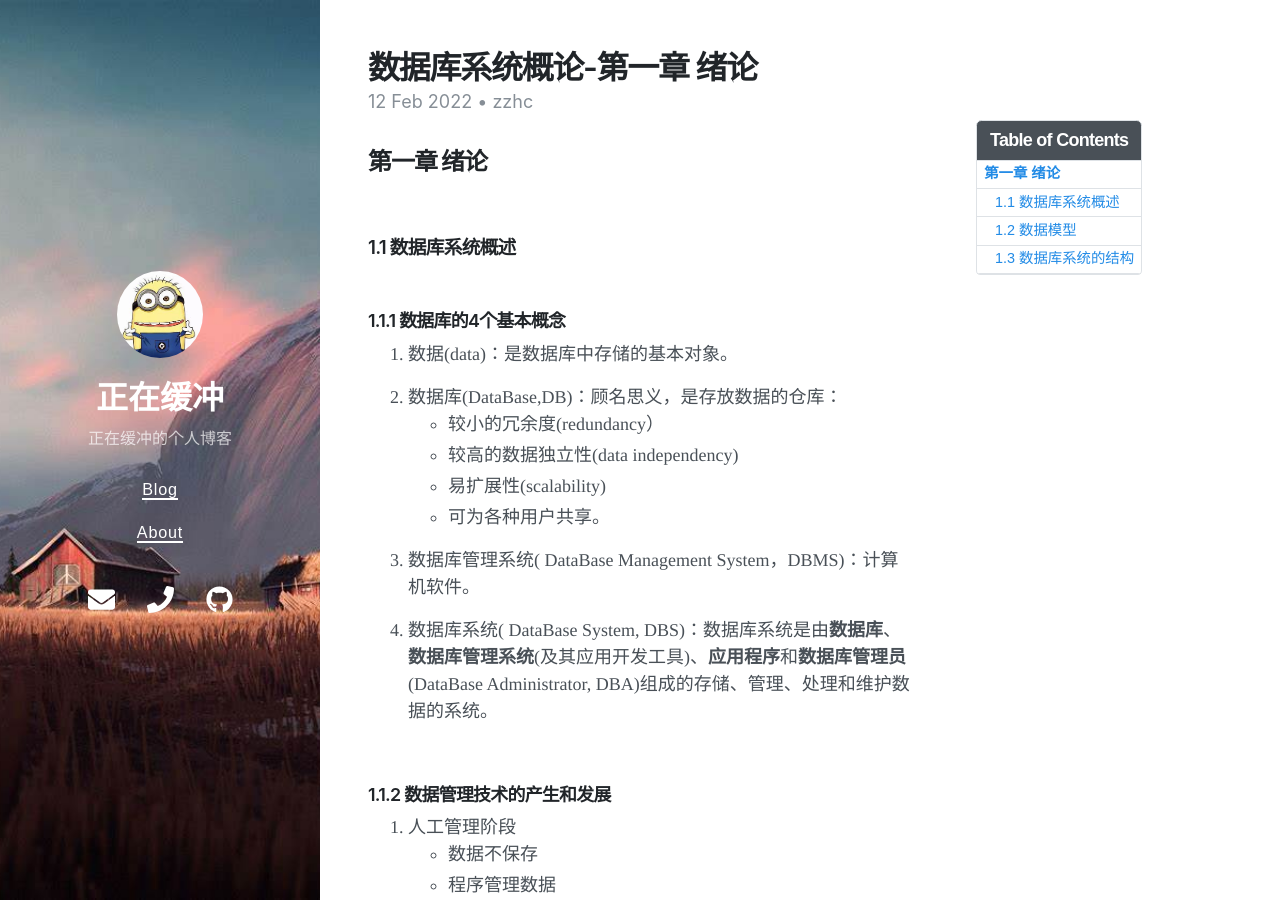
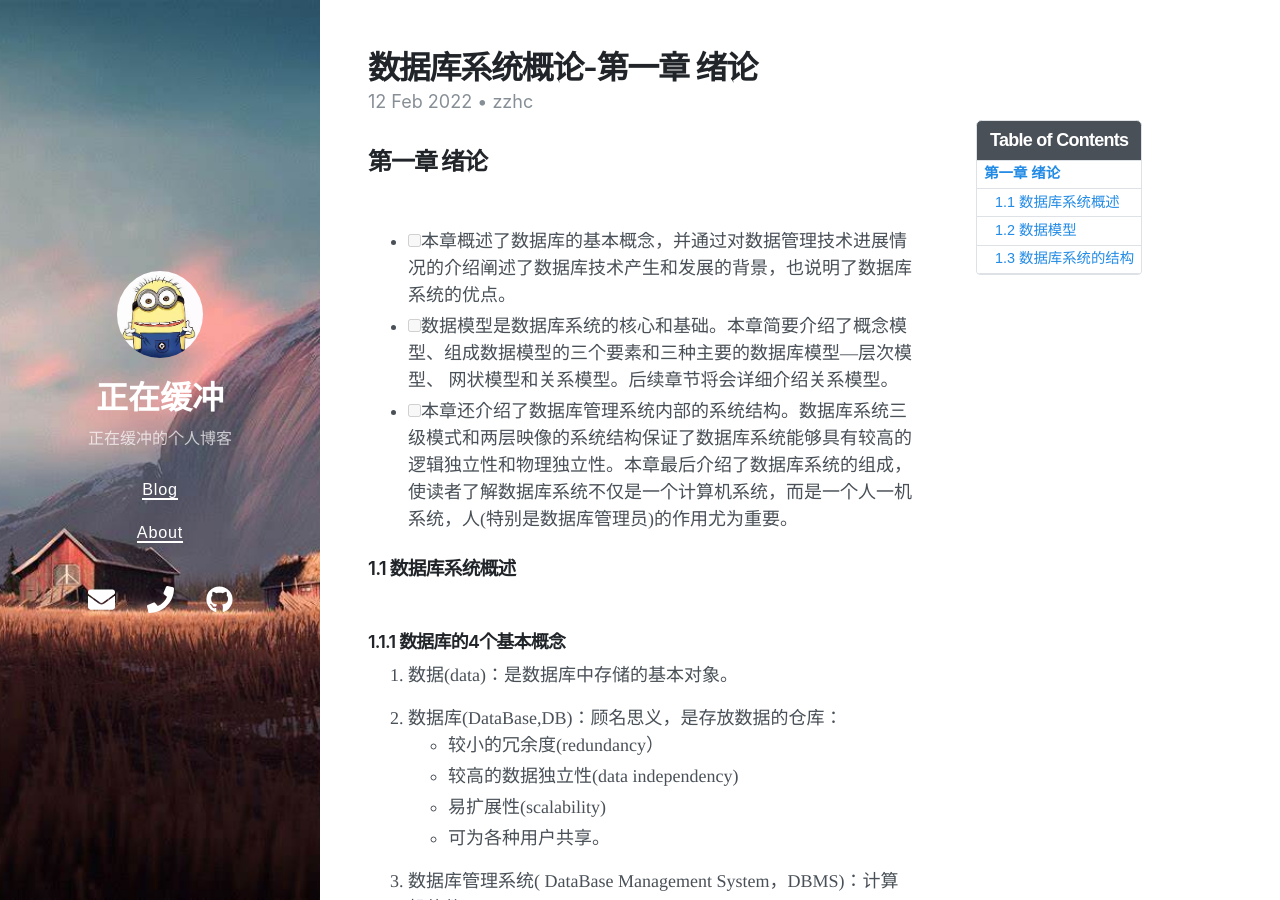
Before and after one commit to Zzhc3321/personal-blog.github.io, a Jekyll site: the page built from _posts/2022-02-12-数据库系统概论-绪论.md, in a window 1280 px wide and 900 px high. Built offline with Jekyll 4.4.1, drawn with Linux system fonts in a browser that asks for light colours; nearby versions of some CDN libraries.

Commit message:
修改文件: _posts/2022-02-12-数据库系统概论-绪论.md

```diff
--- a/_posts/2022-02-12-数据库系统概论-绪论.md
+++ b/_posts/2022-02-12-数据库系统概论-绪论.md
@@ -10,6 +10,12 @@ author: zzhc
 
 ## **第一章 绪论**
 <br>
+- [ ] 本章概述了数据库的基本概念，并通过对数据管理技术进展情况的介绍阐述了数据库技术产生和发展的背景，也说明了数据库系统的优点。
+- [ ] 数据模型是数据库系统的核心和基础。本章简要介绍了概念模型、组成数据模型的三个要素和三种主要的数据库模型---层次模型、 网状模型和关系模型。后续章节将会详细介绍关系模型。
+- [ ] 本章还介绍了数据库管理系统内部的系统结构。数据库系统三级模式和两层映像的系统结构保证了数据库系统能够具有较高的逻辑独立性和物理独立性。本章最后介绍了数据库系统的组成，使读者了解数据库系统不仅是一个计算机系统，而是一个人一机系统，人(特别是数据库管理员)的作用尤为重要。
+
+
+
 
 ### 1.1 数据库系统概述
 <br>
```
